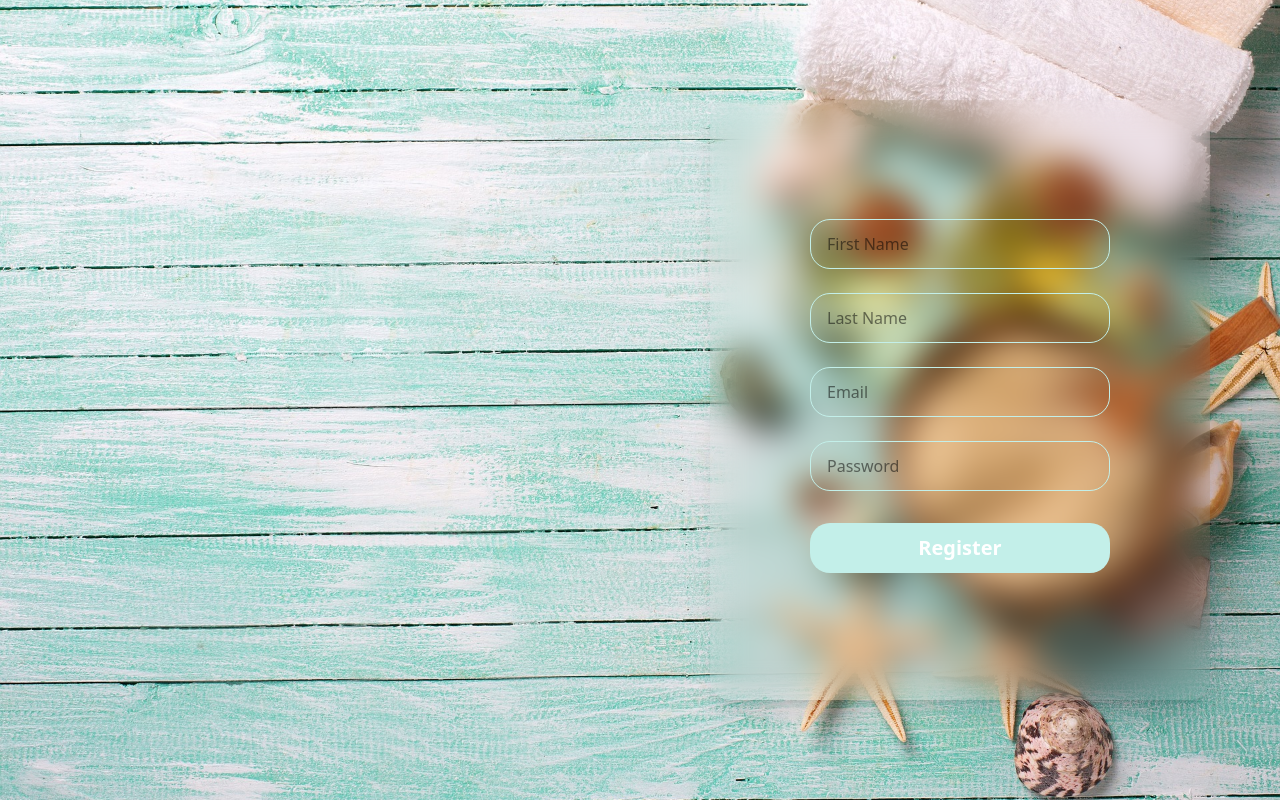
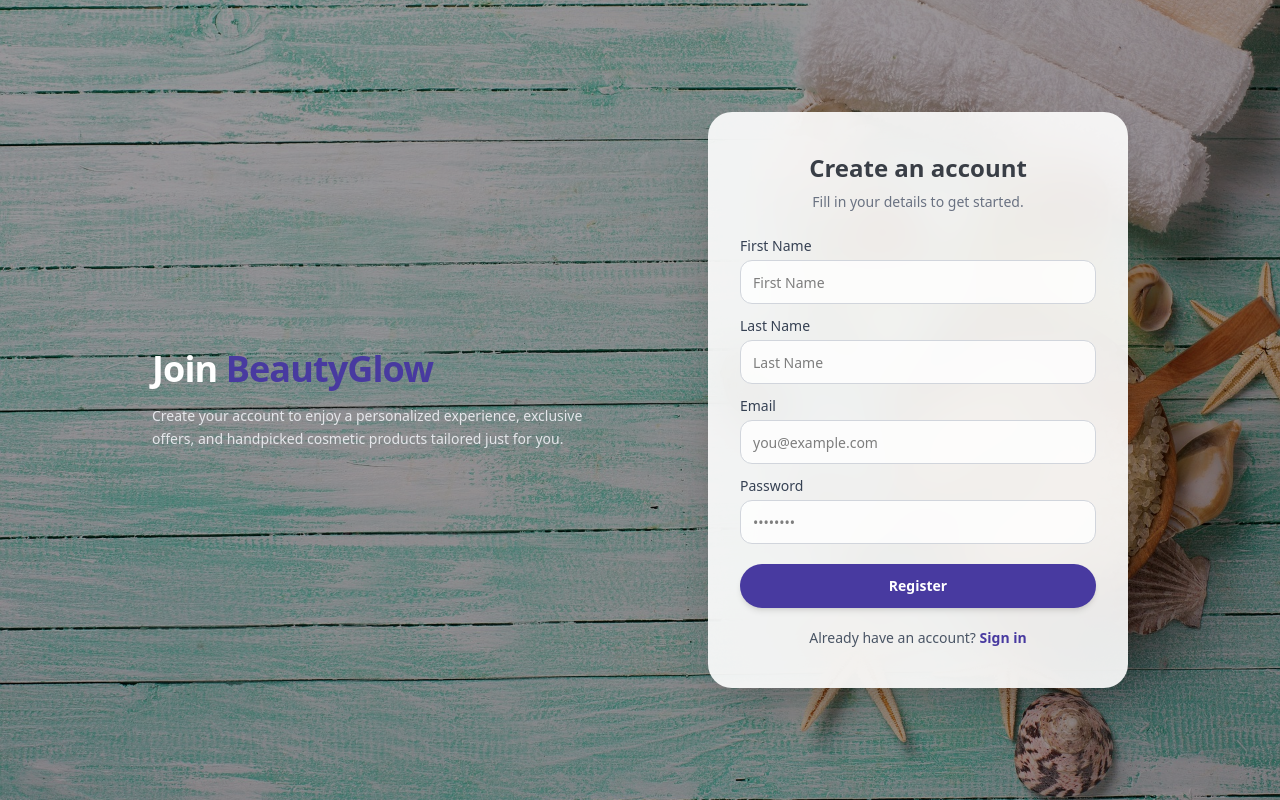
Before and after one commit to VishishtaDilsara/CBC-Frontend, a React app: page /signup in a window 1280 px wide. Built offline with nearby package versions, Linux system fonts and the light colour scheme; no server answers; the HTML template or start-up script is replaced by a standard one.

Commit message:
Signup page styles created

```diff
--- a/src/pages/login.jsx
+++ b/src/pages/login.jsx
@@ -141,6 +141,16 @@ export default function LoginPage() {
             <GrGoogle className="text-red-500" />
             Login with Google
           </button>
+          {/* New Here? Create Account */}
+          <div className="mt-6 text-sm text-gray-600">
+            New here?{" "}
+            <span
+              className="text-accent font-semibold cursor-pointer hover:underline"
+              onClick={() => navigate("/signup")}
+            >
+              Create an account
+            </span>
+          </div>
         </div>
       </div>
     </div>
--- a/src/pages/register.jsx
+++ b/src/pages/register.jsx
@@ -32,49 +32,108 @@ export default function RegisterPage() {
   }
 
   return (
-    <div className="w-full h-screen bg-[url('/login.jpg')] bg-center bg-cover flex justify-evenly items-center">
-      <div className="w-[50%] h-full"></div>
-      <div className="w-[50%] h-full flex justify-center items-center">
-        <div className="w-[500px] h-[600px] backdrop-blur-lg rounded-[20px] shadow-xl flex flex-col justify-center items-center">
+    <div className="w-full h-screen bg-[url('/login.jpg')] bg-center bg-cover flex items-center justify-center">
+      {/* dark overlay */}
+      <div className="w-full h-full bg-black/40 absolute inset-0" />
+
+      <div className="relative z-10 w-full max-w-5xl flex flex-col md:flex-row items-center justify-between px-6">
+        {/* Left branding */}
+        <div className="hidden md:flex flex-col text-white max-w-md">
+          <h1 className="text-4xl font-bold tracking-tight">
+            Join <span className="text-accent">BeautyGlow</span>
+          </h1>
+          <p className="mt-4 text-sm text-gray-200 leading-relaxed">
+            Create your account to enjoy a personalized experience, exclusive
+            offers, and handpicked cosmetic products tailored just for you.
+          </p>
+        </div>
+
+        {/* Right register card */}
+        <div className="w-full md:w-[420px] bg-white/90 backdrop-blur-xl rounded-3xl shadow-2xl px-8 py-10 flex flex-col items-center">
+          <h2 className="text-2xl font-semibold text-secondary mb-2">
+            Create an account
+          </h2>
+          <p className="text-sm text-gray-500 mb-6">
+            Fill in your details to get started.
+          </p>
+
+          {/* First Name */}
+          <div className="w-full mb-3">
+            <label className="block text-sm font-medium text-gray-700 mb-1">
+              First Name
+            </label>
             <input
               placeholder="First Name"
-            onChange={(e) => {
-              setFirstName(e.target.value);
-            }}
               value={firstName}
-            className="w-[300px] h-[50px] border border-[#c3efe9] rounded-[20px] my-3 px-4"
+              onChange={(e) => setFirstName(e.target.value)}
+              className="w-full h-11 px-3 rounded-xl border border-gray-300 text-sm
+              bg-white/80 focus:outline-none focus:ring-2 focus:ring-accent"
             />
+          </div>
+
+          {/* Last Name */}
+          <div className="w-full mb-3">
+            <label className="block text-sm font-medium text-gray-700 mb-1">
+              Last Name
+            </label>
             <input
               placeholder="Last Name"
-            onChange={(e) => {
-              setLastName(e.target.value);
-            }}
               value={lastName}
-            className="w-[300px] h-[50px] border border-[#c3efe9] rounded-[20px] my-3 px-4"
+              onChange={(e) => setLastName(e.target.value)}
+              className="w-full h-11 px-3 rounded-xl border border-gray-300 text-sm
+              bg-white/80 focus:outline-none focus:ring-2 focus:ring-accent"
             />
+          </div>
+
+          {/* Email */}
+          <div className="w-full mb-3">
+            <label className="block text-sm font-medium text-gray-700 mb-1">
+              Email
+            </label>
             <input
-            placeholder="Email"
-            onChange={(e) => {
-              setEmail(e.target.value);
-            }}
+              type="email"
+              placeholder="you@example.com"
               value={email}
-            className="w-[300px] h-[50px] border border-[#c3efe9] rounded-[20px] my-3 px-4"
+              onChange={(e) => setEmail(e.target.value)}
+              className="w-full h-11 px-3 rounded-xl border border-gray-300 text-sm
+              bg-white/80 focus:outline-none focus:ring-2 focus:ring-accent"
             />
+          </div>
+
+          {/* Password */}
+          <div className="w-full mb-5">
+            <label className="block text-sm font-medium text-gray-700 mb-1">
+              Password
+            </label>
             <input
               type="password"
-            placeholder="Password"
-            onChange={(e) => {
-              setPassword(e.target.value);
-            }}
+              placeholder="••••••••"
               value={password}
-            className="w-[300px] h-[50px] border border-[#c3efe9] rounded-[20px] my-3 px-4"
+              onChange={(e) => setPassword(e.target.value)}
+              className="w-full h-11 px-3 rounded-xl border border-gray-300 text-sm
+              bg-white/80 focus:outline-none focus:ring-2 focus:ring-accent"
             />
+          </div>
+
+          {/* Register Button */}
           <button
             onClick={handleRegister}
-            className="w-[300px] cursor-pointer h-[50px] bg-[#c3efe9] rounded-[20px] text-[20px] font-bold text-white my-5"
+            className="w-full h-11 rounded-full bg-accent text-white text-sm font-semibold
+                       shadow-md hover:bg-accent/90 active:scale-95 transition-all duration-200"
           >
             Register
           </button>
+
+          {/* Already have an account?  */}
+          <div className="mt-5 text-sm text-gray-600">
+            Already have an account?{" "}
+            <span
+              className="text-accent font-semibold cursor-pointer hover:underline"
+              onClick={() => navigate("/login")}
+            >
+              Sign in
+            </span>
+          </div>
         </div>
       </div>
     </div>
```
Lines whose indentation alone changed are shown as unchanged.
